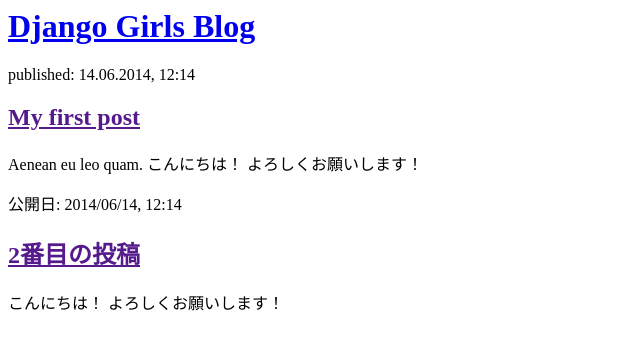
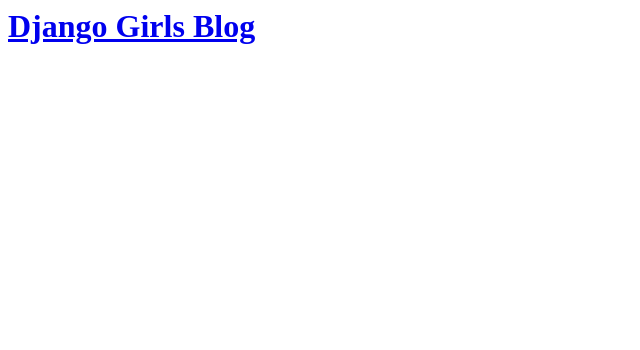
Before and after one commit to ryota-arakura/my-first-blog, a Django app: template blog/templates/blog/post_list.html in a window 1280 px wide. Shown: the top 350 px of the page, without its empty margins (0-640 px from the left). Run offline with Django 3.2, Linux system fonts and the light colour scheme; the template is opened without the code that fills it, so the values that code supplies are empty.

Commit message:
Changed the HTML for the site.

```diff
--- a/blog/templates/blog/post_list.html
+++ b/blog/templates/blog/post_list.html
@@ -7,16 +7,5 @@
             <h1><a href="/">Django Girls Blog</a></h1>
         </div>
 
-        <div>
-            <p>published: 14.06.2014, 12:14</p>
-            <h2><a href="">My first post</a></h2>
-            <p>Aenean eu leo quam. こんにちは！ よろしくお願いします！ </p>
-        </div>
-
-        <div>
-            <p>公開日: 2014/06/14, 12:14</p>
-            <h2><a href="">2番目の投稿</a></h2>
-            <p> こんにちは！ よろしくお願いします！ </p>
-        </div>
     </body>
 </html>
--- a/blog/views.py
+++ b/blog/views.py
@@ -1,5 +1,9 @@
 from django.shortcuts import render
+from .models import Post
 
 # Create your views here.
+
+
 def post_list(request):
-    return render(request, 'blog/post_list.html', {})
+    posts = Post.objects.filter(published_date__lte=timezone.now()).order_by('published_date')
+    return render(request, 'blog/post_list.html', {'posts':posts})
```
Also changed, not shown: db.sqlite3.
